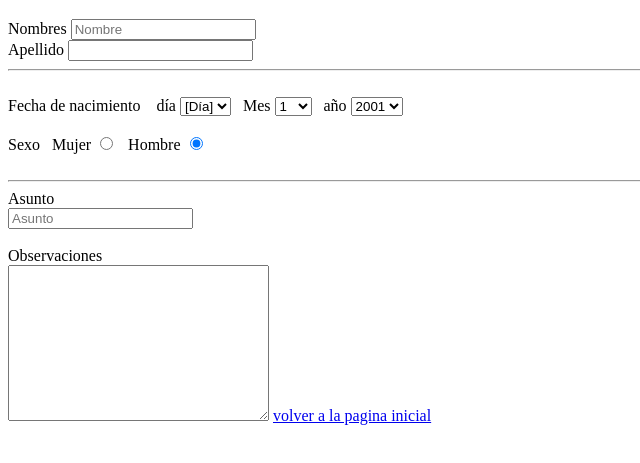
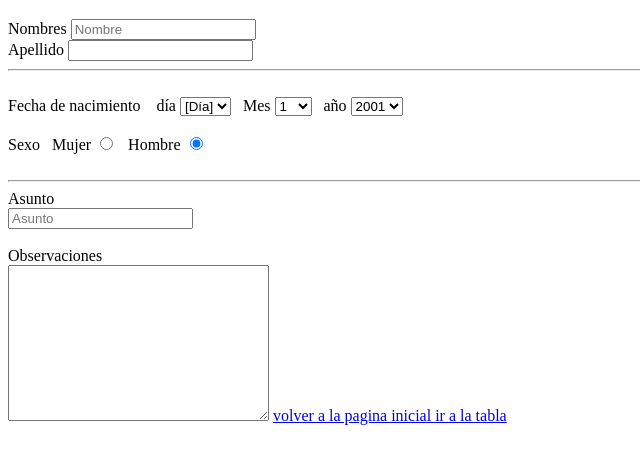
Before and after one commit to AntoCon/guia, a plain HTML site: page formulario.html in a window 1280 px wide. Shown: the part 61-524 px from the top of the page, without its empty margins (0-640 px from the left). Drawn offline with Linux system fonts and the light colour scheme.

Commit message:
link ir a tabla

```diff
--- a/formulario.html
+++ b/formulario.html
@@ -106,5 +106,6 @@
     <textarea name="" id="" cols="30" rows="10"></textarea>
 
     <a href="index.html"> volver a la pagina inicial </a>
+    <a href="tabla.html"> ir a la tabla </a>
 </body>
 </html>
```
